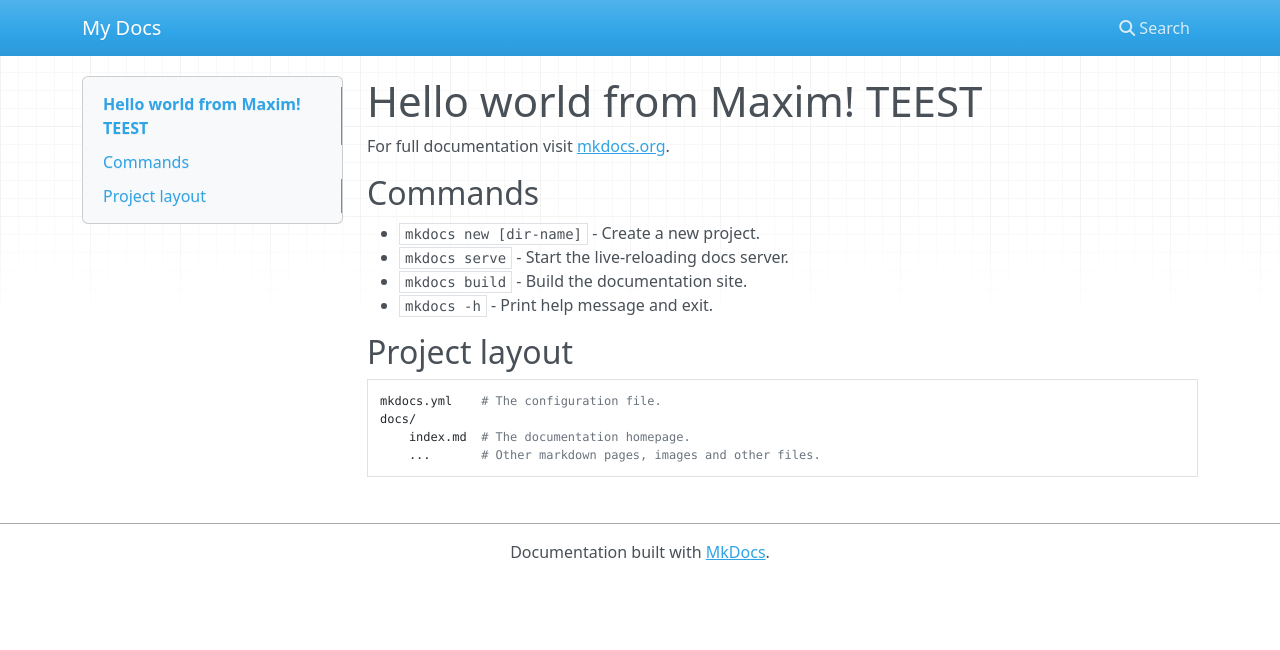
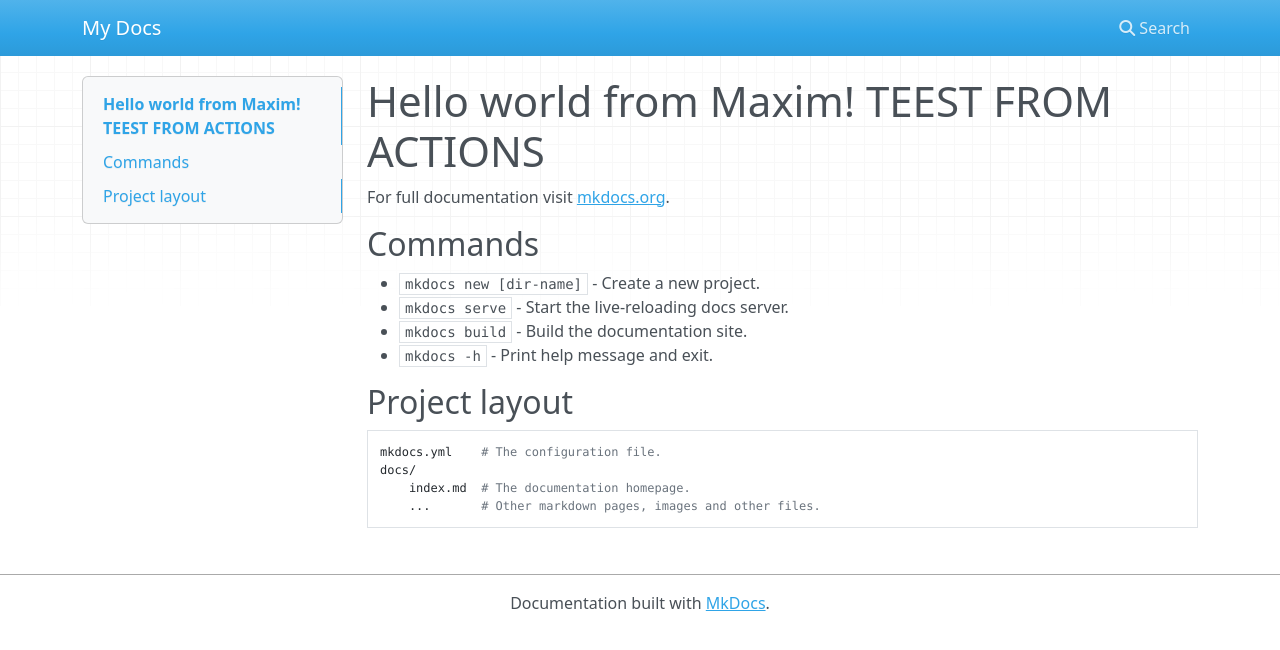
Before and after one commit to maksPir/mkdocs-site, an MkDocs documentation site: the page built from docs/index.md, in a window 1280 px wide. Shown: the top 650 px of the page. Built offline with MkDocs 1.6.1, drawn with Linux system fonts in a browser that asks for light colours; nearby versions of some CDN libraries.

Commit message:
added actions

```diff
--- a/docs/index.md
+++ b/docs/index.md
@@ -1,4 +1,4 @@
-# Hello world from Maxim! TEEST
+# Hello world from Maxim! TEEST FROM ACTIONS
 
 For full documentation visit [mkdocs.org](https://www.mkdocs.org).
 
```
